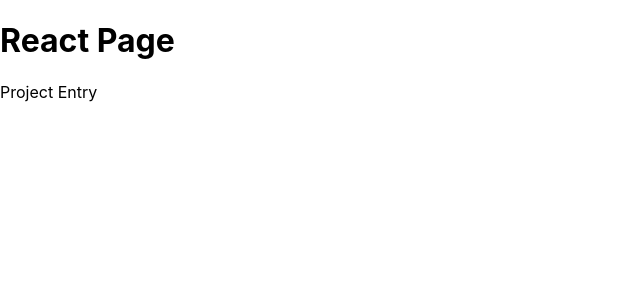
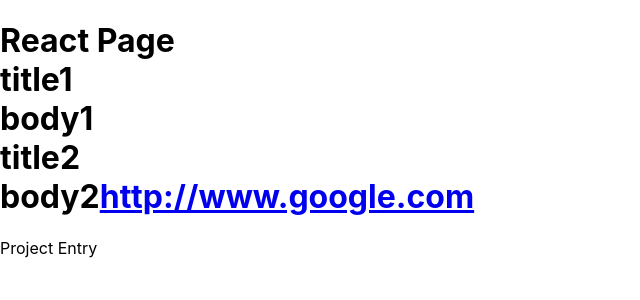
Before and after one commit to shuen-yasui/shuenyasui.com, a React (Create React App) app: page / in a window 1280 px wide. Shown: the top 300 px of the page, without its empty margins (0-640 px from the left). Built offline with nearby package versions, Linux system fonts and the light colour scheme; the HTML template or start-up script is replaced by a standard one.

Commit message:
Added feature to display elements from JSON data. Add link element factory.

```diff
--- a/src/App.js
+++ b/src/App.js
@@ -2,11 +2,42 @@ import React from 'react';
 import ProjectEntry from './ProjectEntry';
 
 function App() {
+  let state = {
+    data: [
+      {
+        id: 1,
+        title: "title1",
+        body: "body1",
+        link: null
+      },
+      {
+        id: 2,
+        title: "title2",
+        body: "body2",
+        link: "http://www.google.com"
+      }
+    ],
+    current: {}
+  }
+  let data = state.data.map((d) => {
+    let outputBody = [];
+    outputBody.push(d.body);
+    if (d.link) {
+      outputBody.push(React.createElement('a',{ key:d.link, href:d.link},d.link));
+    }
+      return (
+        <div key={d.id}>
+            <div>{d.title}</div>
+            <div>{outputBody}</div>
+        </div>
+      );
+  });
   return (
     <div className="App">
       <header className="App-header">
         <h1>
           React Page
+          { data }
         </h1>
         <ProjectEntry />
       </header>
```
